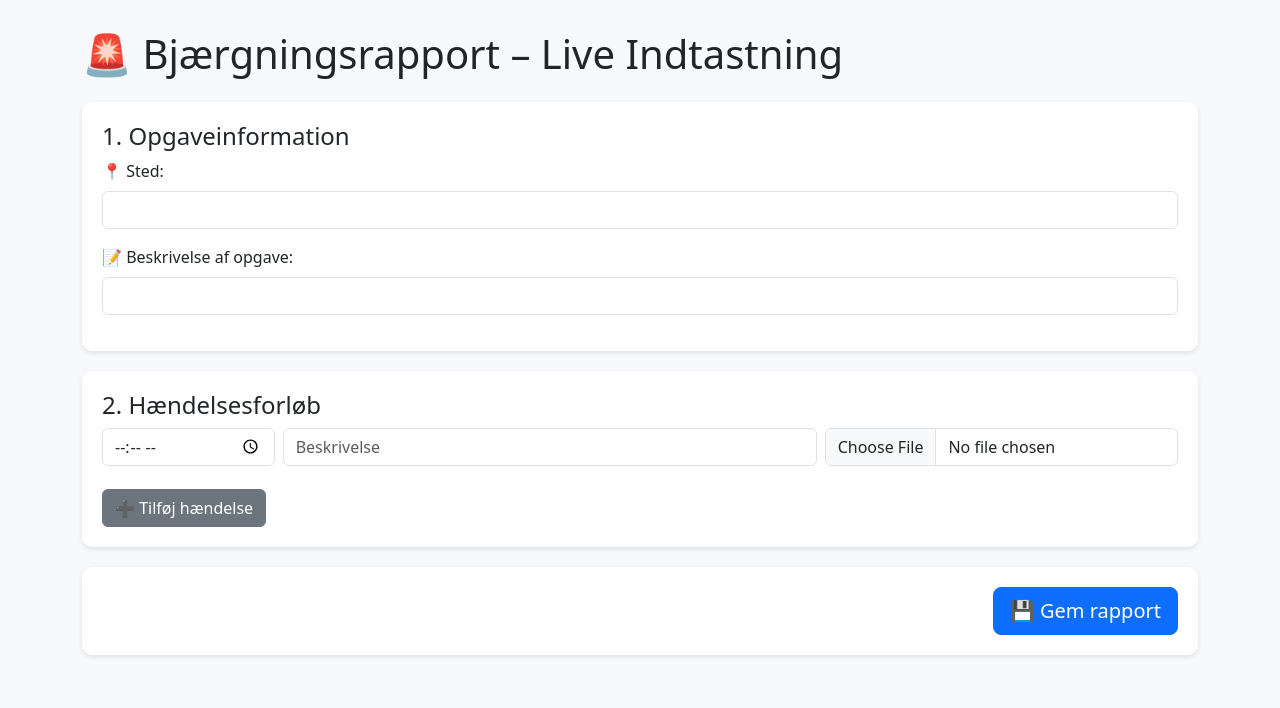
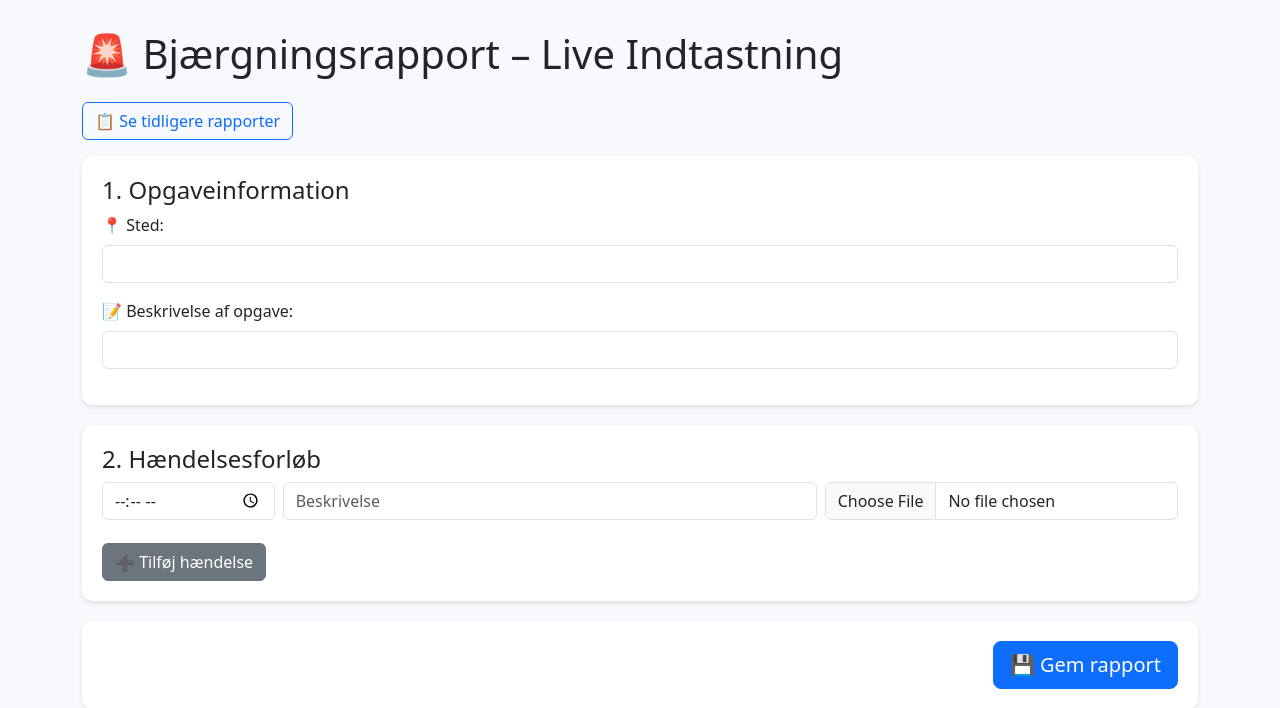
Before and after one commit to Simonsen9430/bjaergningsrapport, a Flask app: page / in a window 1280 px wide. Shown: the top 708 px of the page. Run offline with Flask 3, Linux system fonts and the light colour scheme.

Commit message:
Omdirigerer til /rapporter og tilføjer link på forsiden

```diff
--- a/app.py
+++ b/app.py
@@ -65,7 +65,7 @@ def index():
 
         conn.commit()
         conn.close()
-        return redirect(url_for('index'))
+        return redirect(url_for('rapporter'))
     init_db()
     return render_template('index.html')
 
--- a/templates/index.html
+++ b/templates/index.html
@@ -27,6 +27,8 @@
 <body>
     <div class="container">
         <h1 class="mb-4">🚨 Bjærgningsrapport – Live Indtastning</h1>
+<a href="/rapporter" class="btn btn-outline-primary mb-3">📋 Se tidligere rapporter</a>
+
 
         <form method="post" enctype="multipart/form-data">
             <div class="form-section">
```
